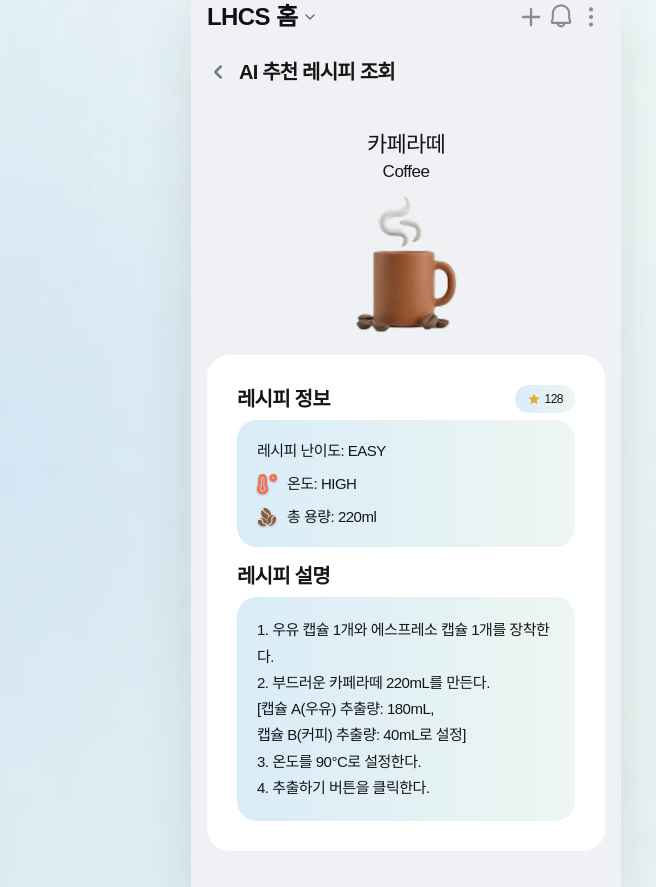
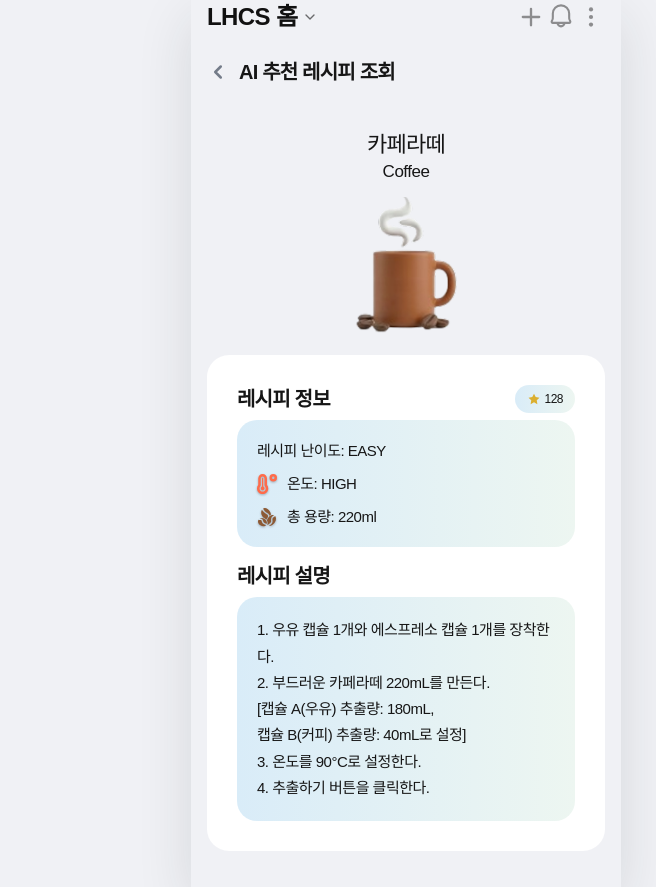
Before and after one commit to lgdx-finalpj/TheX_frontend, a React (Vite) app: page /devices/coffee-machine/ai-recommended in a window 1280 px wide. Shown: the whole page, without its empty margins (234-890 px from the left). Built offline with nearby package versions, Linux system fonts and the light colour scheme; no server answers; a web font is replaced by a local one.

Commit message:
style: 레시피쪽 iphone 상단바 색 수정

```diff
--- a/src/layouts/MobileLayout.tsx
+++ b/src/layouts/MobileLayout.tsx
@@ -11,9 +11,13 @@ interface MobileLayoutProps {
 
 export default function MobileLayout({ children }: MobileLayoutProps) {
   const location = useLocation();
-  const isSmartRoutinePage = location.pathname.startsWith("/smartroutine");
-  const backgroundImage = isSmartRoutinePage ? backgroundColor2 : backgroundColor1;
-  const backgroundBaseColor = isSmartRoutinePage ? "#f5f5f7" : "#eef7fb";
+  const isBackground2Page =
+    location.pathname.startsWith("/smartroutine") ||
+    location.pathname.startsWith("/devices/coffee-machine/view-") ||
+    location.pathname.startsWith("/devices/coffee-machine/create-recipe") ||
+    location.pathname.startsWith("/devices/coffee-machine/ai-recommended");
+  const backgroundImage = isBackground2Page ? backgroundColor2 : backgroundColor1;
+  const backgroundBaseColor = isBackground2Page ? "#f5f5f7" : "#eef7fb";
 
   useEffect(() => {
     const composedBackground =
```
